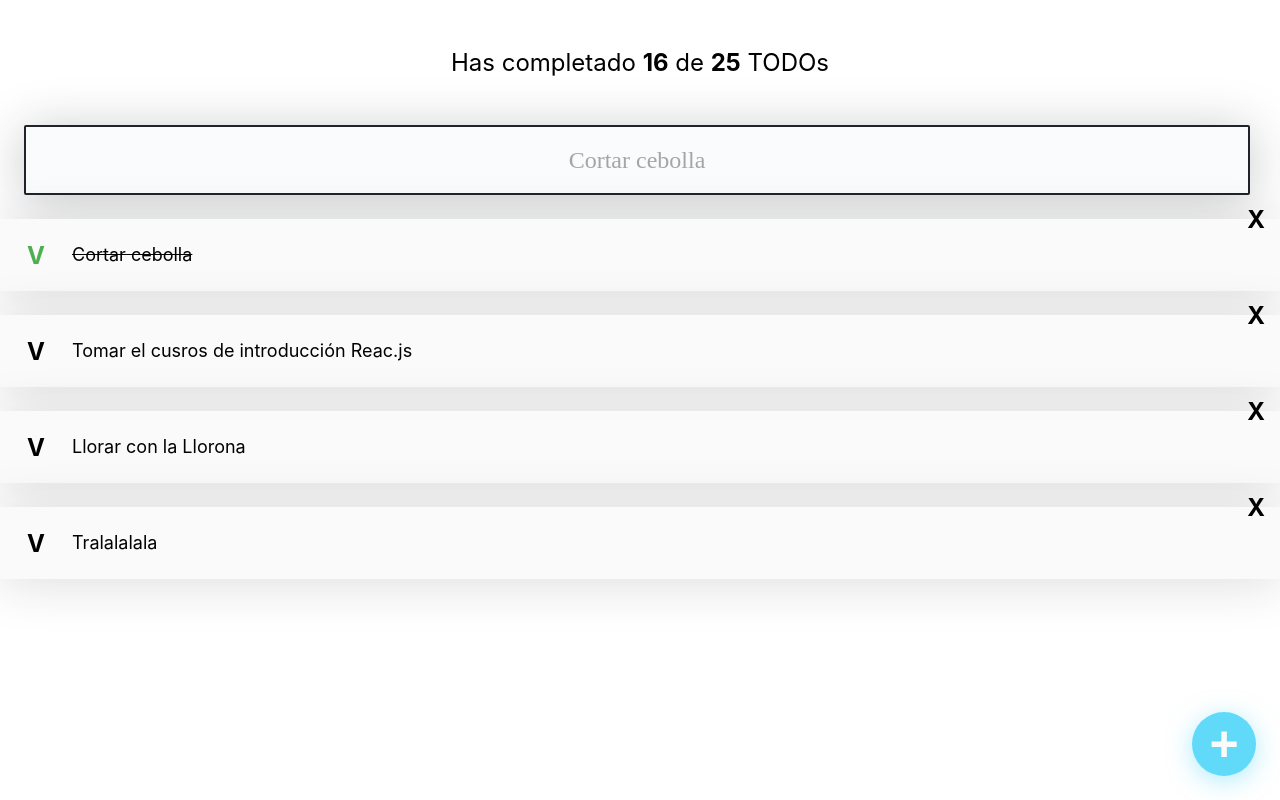
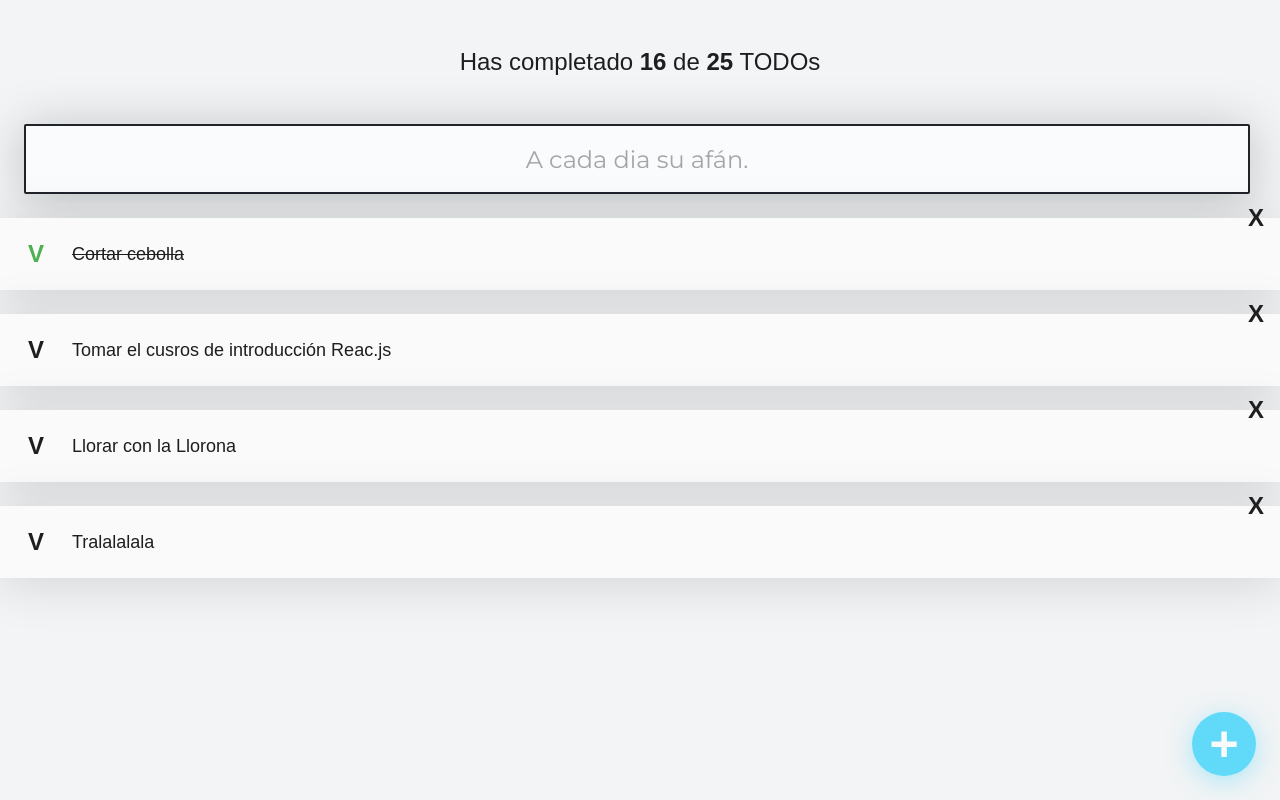
Before and after one commit to cesarmora2703/curso-react-platzi, a React (Create React App) app: page / in a window 1280 px wide. Built offline with nearby package versions, Linux system fonts and the light colour scheme.

Commit message:
Css for index

```diff
--- a/public/index.html
+++ b/public/index.html
@@ -1,14 +1,12 @@
 <!DOCTYPE html>
 <html lang="en">
+
 <head>
   <meta charset="utf-8" />
   <link rel="icon" href="%PUBLIC_URL%/favicon.ico" />
   <meta name="viewport" content="width=device-width, initial-scale=1" />
   <meta name="theme-color" content="#97ca3f" />
-    <meta
-      name="description"
-      content="Web site created using create-react-app"
-    />
+  <meta name="description" content="Web site created using create-react-app" />
   <link rel="apple-touch-icon" href="%PUBLIC_URL%/react192.png" />
   <!--
       manifest.json provides metadata used when your web app is installed on a
@@ -24,8 +22,10 @@
       work correctly both with client-side routing and a non-root public URL.
       Learn how to configure a non-root public URL by running `npm run build`.
     -->
-    <title>React App</title>
+  <link href="https://fonts.googleapis.com/css2?family=Montserrat:wght@400;700&display=swap" rel="stylesheet" />
+  <title>TODO Machine</title>
 </head>
+
 <body>
   <noscript>You need to enable JavaScript to run this app.</noscript>
   <div id="root"></div>
@@ -40,4 +40,5 @@
       To create a production bundle, use `npm run build` or `yarn build`.
     -->
 </body>
+
 </html>
--- a/src/TodoSearch.js
+++ b/src/TodoSearch.js
@@ -3,7 +3,7 @@
 function TodoSearch() {
     return (
         <input
-            placeholder="Cortar cebolla"
+            placeholder="A cada dia su afán."
             className='TodoSearch'
         />
     );
--- a/src/index.css
+++ b/src/index.css
@@ -1,10 +1,18 @@
 body {
   margin: 0;
-  font-family: -apple-system, BlinkMacSystemFont, 'Segoe UI', 'Roboto', 'Oxygen',
-    'Ubuntu', 'Cantarell', 'Fira Sans', 'Droid Sans', 'Helvetica Neue',
-    sans-serif;
+  padding: 0;
+  background: #F2F4F5;
+  color: #1E1E1F;
+  font-family: 'Monserrat', Arial, -apple-system, BlinkMacSystemFont,
+    'Helvetica', sans-serif;
   -webkit-font-smoothing: antialiased;
   -moz-osx-font-smoothing: grayscale;
+}
+
+#root {
+  margin: 0 24 px;
+  position: relative;
+  min-height: 100vh;
 }
 
 code {
```
Lines whose indentation alone changed are shown as unchanged.
